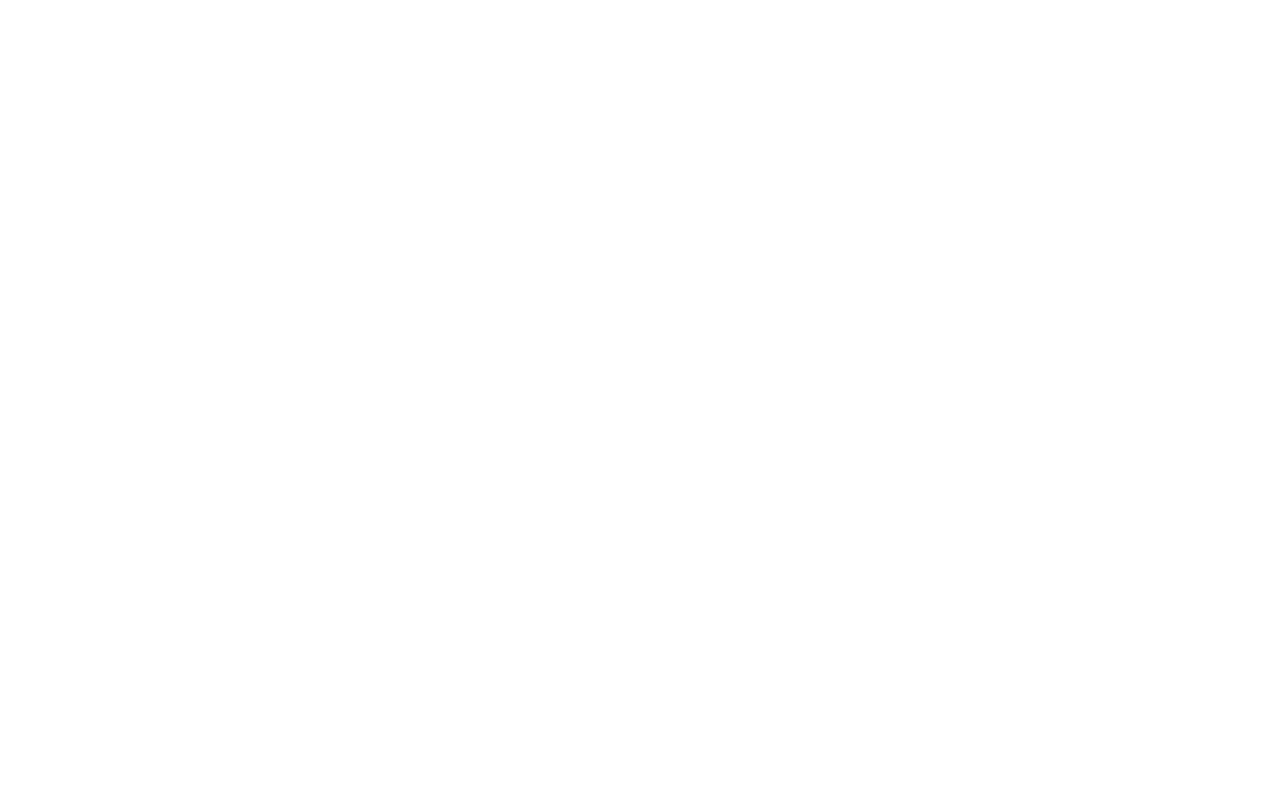
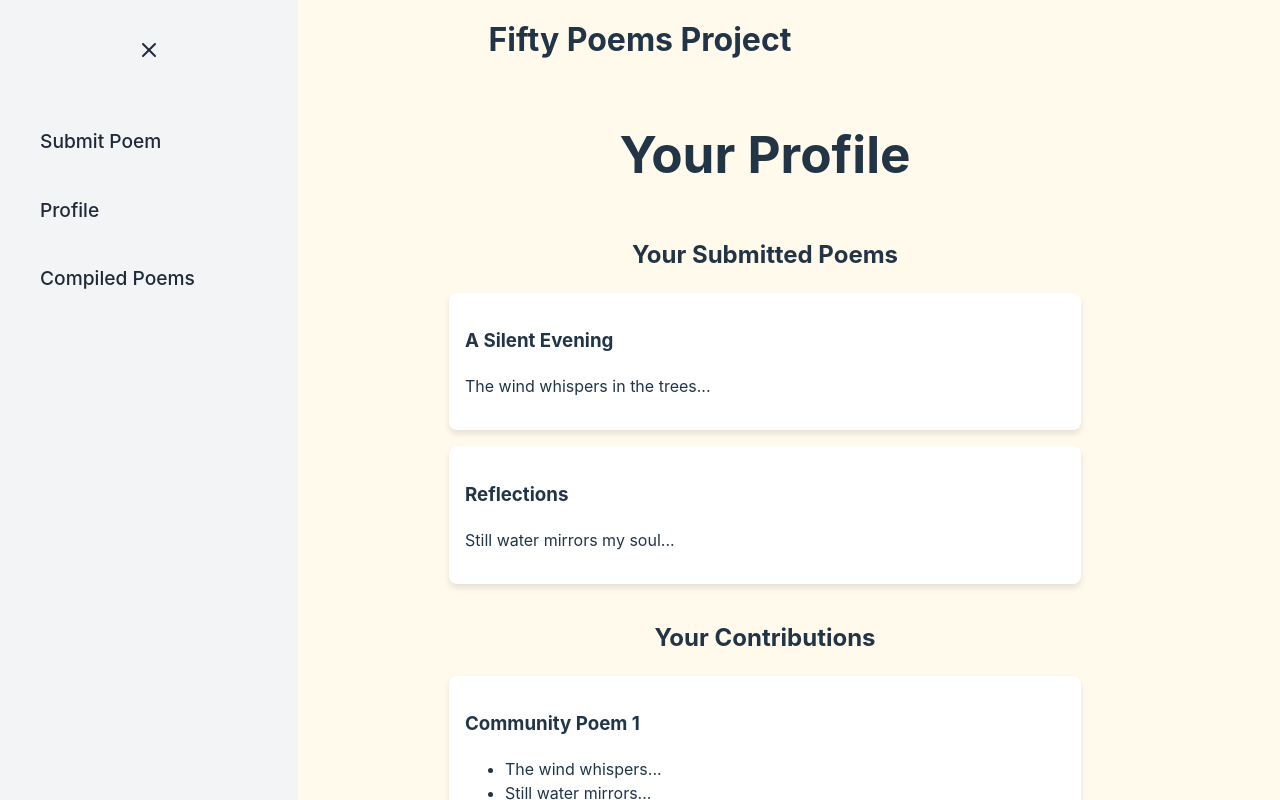
Before and after one commit to nick1702/fifty-poems, a React (Vite) app: page /profile in a window 1280 px wide. Before the commit this address had no page. Built offline with nearby package versions, Linux system fonts and the light colour scheme.

Commit message:
Basic profile page

```diff
--- a/src/components/Header.jsx
+++ b/src/components/Header.jsx
@@ -1,3 +1,4 @@
+import { useState, useEffect } from "react";
 import styled from "styled-components";
 
 const HeaderContainer = styled.header`
@@ -6,17 +7,32 @@
     padding: 1rem 0;
     font-size: 2rem;
     font-weight: bold;
-    color: #213547; /* Dark blue shade */
+    color: #213547;
     position: fixed;
     top: 0;
     left: 0;
     background: transparent;
-    pointer-events: none;
-    z-index: 1; /* Ensures it appears above the page content */
+    transition: opacity 0.5s ease-in-out, transform 0.5s ease-in-out;
+    opacity: ${(props) => props.opacity};
+    transform: translateY(${(props) => (props.opacity === 0 ? "-50px" : "0")});
+    pointer-events: ${(props) => (props.opacity === 0 ? "none" : "auto")}; /* Prevents interactions when hidden */
 `;
 
 function Header() {
-    return <HeaderContainer>Fifty Poems Project</HeaderContainer>;
+    const [opacity, setOpacity] = useState(1);
+
+    useEffect(() => {
+        const handleScroll = () => {
+            const scrollY = document.documentElement.scrollTop || document.body.scrollTop;
+            const newOpacity = Math.max(1 - scrollY / 150, 0); // Adjusts opacity over 150px scroll
+            setOpacity(newOpacity);
+        };
+
+        window.addEventListener("scroll", handleScroll);
+        return () => window.removeEventListener("scroll", handleScroll);
+    }, []);
+
+    return <HeaderContainer opacity={opacity}>Fifty Poems Project</HeaderContainer>;
 }
 
 export default Header;
--- a/src/components/Navbar.jsx
+++ b/src/components/Navbar.jsx
@@ -51,7 +51,6 @@
             </MenuButton>
             {isOpen && (
                 <>
-                    <NavItem to="/">Home</NavItem>
                     <NavItem to="/submit-poem">Submit Poem</NavItem>
                     <NavItem to="/profile">Profile</NavItem>
                     <NavItem to="/compiled-poems">Compiled Poems</NavItem>
--- /dev/null
+++ b/src/pages/Profile.jsx
@@ -0,0 +1,105 @@
+import { useState, useEffect } from "react";
+import Navbar from "../components/Navbar";
+import Header from "../components/Header";
+import styled from "styled-components";
+
+const PageContainer = styled.div`
+    display: flex;
+    flex-direction: column;
+    height: 100vh;
+    width: 100vw;
+    background-color: #FFFAEC;
+    overflow-x: hidden;
+`;
+
+const MainContent = styled.div`
+    display: flex;
+    flex: 1;
+    margin-top: 60px; /* Space for the header */
+`;
+
+const ContentWrapper = styled.div`
+    flex: 1;
+    display: flex;
+    flex-direction: column;
+    align-items: center;
+    justify-content: flex-start;
+    padding: 2rem;
+    margin-left: ${(props) => (props.isOpen ? "250px" : "80px")};
+    transition: margin 0.3s ease-in-out;
+`;
+
+const PoemCard = styled.div`
+    background: white;
+    padding: 1rem;
+    border-radius: 8px;
+    box-shadow: 0px 4px 6px rgba(0, 0, 0, 0.1);
+    width: 100%;
+    max-width: 600px;
+    margin-bottom: 1rem;
+`;
+
+function Profile() {
+    const [isOpen, setIsOpen] = useState(true);
+    const [submittedPoems, setSubmittedPoems] = useState([]);
+    const [contributionBreakdown, setContributionBreakdown] = useState([]);
+
+    // Simulated API fetch
+    useEffect(() => {
+        // Fake submitted poems
+        setSubmittedPoems([
+            { id: 1, title: "A Silent Evening", text: "The wind whispers in the trees..." },
+            { id: 2, title: "Reflections", text: "Still water mirrors my soul..." },
+        ]);
+
+        // Fake contribution breakdown
+        setContributionBreakdown([
+            { poemTitle: "Community Poem 1", lines: ["The wind whispers...", "Still water mirrors..."] },
+            { poemTitle: "Community Poem 2", lines: ["A silent call to nature."] },
+        ]);
+    }, []);
+
+    return (
+        <PageContainer>
+            <Header />
+            <MainContent>
+                <Navbar isOpen={isOpen} toggleNavbar={() => setIsOpen(!isOpen)} />
+                <ContentWrapper isOpen={isOpen}>
+                    <h1 className="text-3xl font-bold mb-6">Your Profile</h1>
+
+                    {/* Section: Submitted Poems */}
+                    <h2 className="text-xl font-semibold mb-4">Your Submitted Poems</h2>
+                    {submittedPoems.length > 0 ? (
+                        submittedPoems.map((poem) => (
+                            <PoemCard key={poem.id}>
+                                <h3 className="text-lg font-bold">{poem.title}</h3>
+                                <p className="text-gray-700">{poem.text}</p>
+                            </PoemCard>
+                        ))
+                    ) : (
+                        <p className="text-gray-600">No poems submitted yet.</p>
+                    )}
+
+                    {/* Section: Contribution Breakdown */}
+                    <h2 className="text-xl font-semibold mt-6 mb-4">Your Contributions</h2>
+                    {contributionBreakdown.length > 0 ? (
+                        contributionBreakdown.map((entry, index) => (
+                            <PoemCard key={index}>
+                                <h3 className="text-lg font-bold">{entry.poemTitle}</h3>
+                                <ul className="list-disc ml-4">
+                                    {entry.lines.map((line, i) => (
+                                        <li key={i} className="text-gray-700">{line}</li>
+                                    ))}
+                                </ul>
+                            </PoemCard>
+                        ))
+                    ) : (
+                        <p className="text-gray-600">No contributions yet.</p>
+                    )}
+                </ContentWrapper>
+            </MainContent>
+        </PageContainer>
+    );
+}
+
+export default Profile;
--- a/src/routes/AppRoutes.jsx
+++ b/src/routes/AppRoutes.jsx
@@ -3,6 +3,7 @@
 import SignUp from "../pages/SignUp";
 import SignIn from "../pages/SignIn";
 import SubmitPoem from "../pages/SubmitPoem";
+import Profile from "../pages/Profile";
 
 function AppRoutes() {
     return (
@@ -11,6 +12,7 @@
             <Route path="/sign-up" element={<SignUp />} />
             <Route path="/sign-in" element={<SignIn />} />
             <Route path="/submit-poem" element={<SubmitPoem />} />
+            <Route path="/profile" element={<Profile />} />
         </Routes>
     );
 }
```
